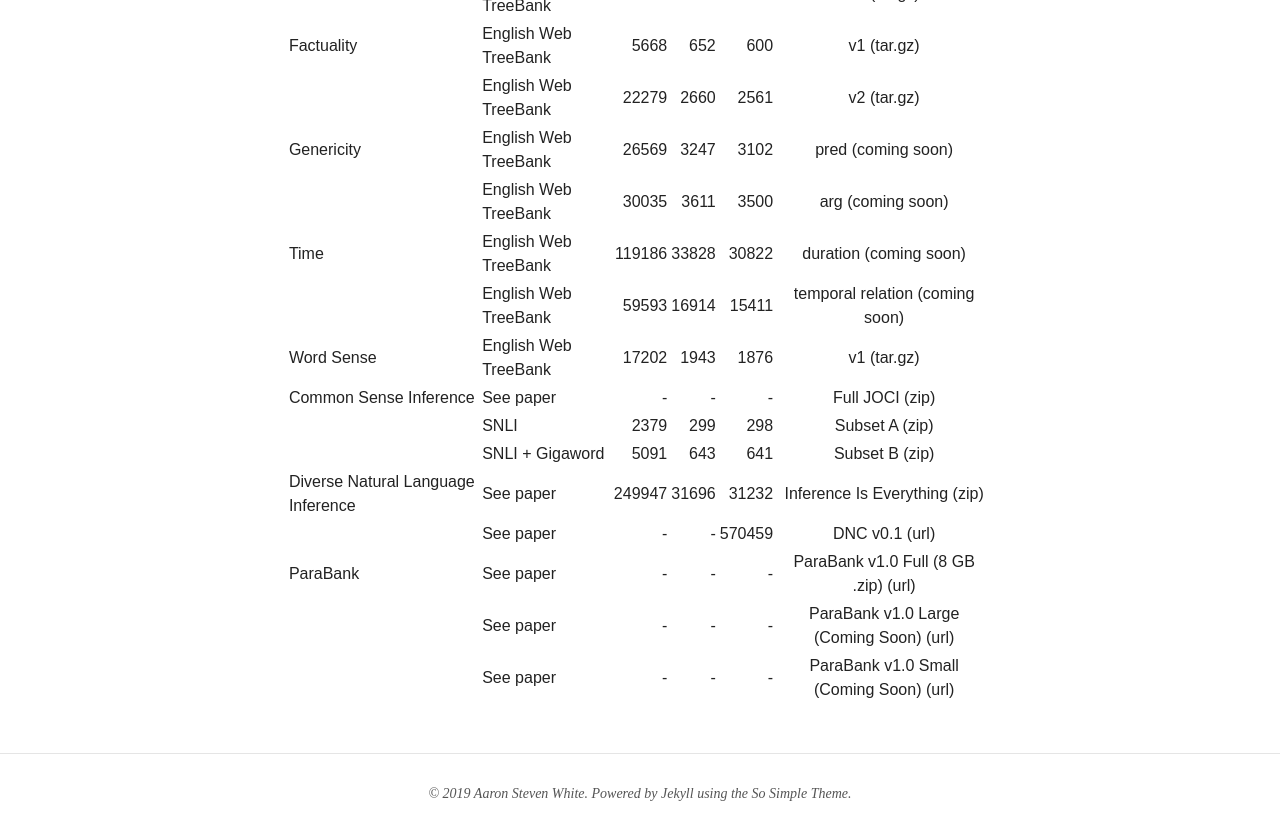
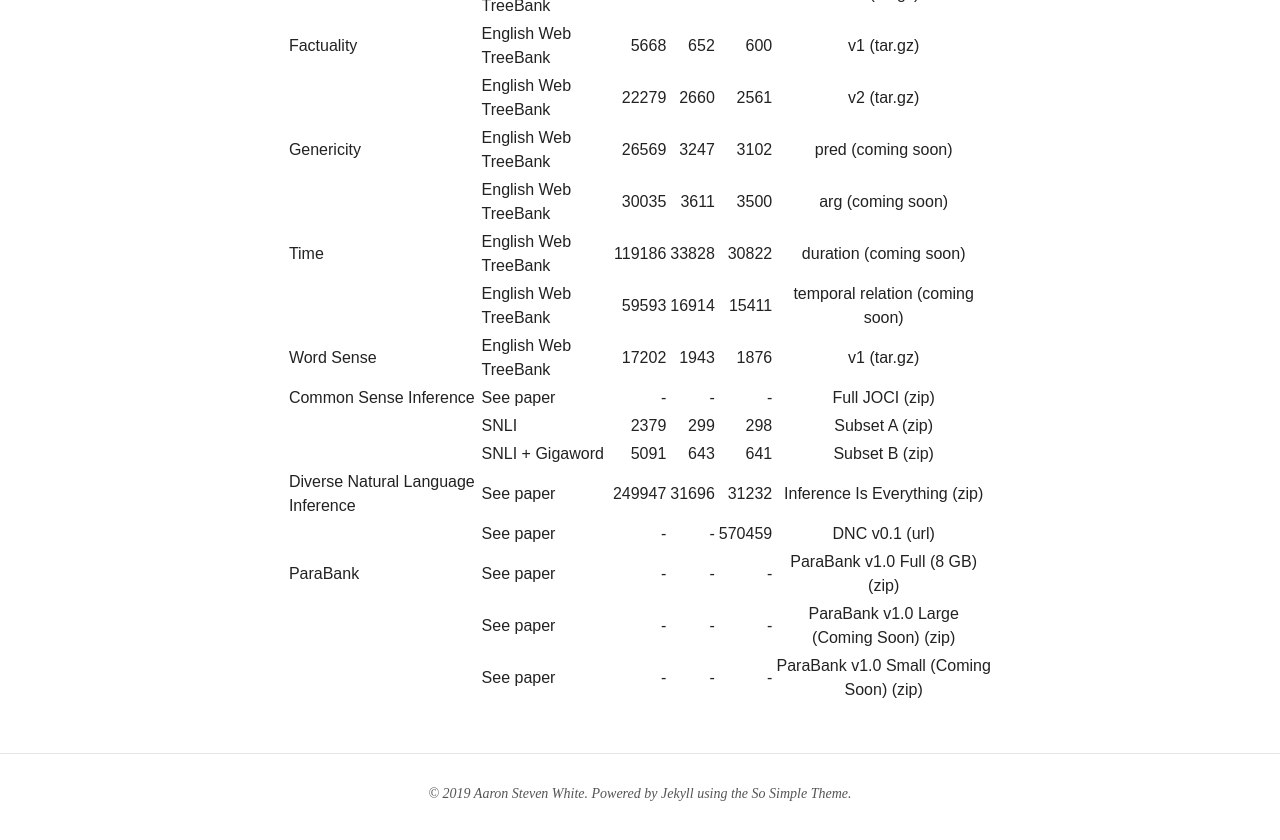
Before and after one commit to decompositional-semantics-initiative/decompositional-semantics-initiative.github.io, a Jekyll site: the page built from data/index.md, in a window 1280 px wide and 900 px high, scrolled down 661 px. Shown: the top 840 px of the window. Built offline with Jekyll 4.4.1, drawn with Linux system fonts in a browser that asks for light colours; nearby versions of some CDN libraries.

Commit message:
Update projects.yml

```diff
--- a/_data/projects.yml
+++ b/_data/projects.yml
@@ -148,22 +148,22 @@ parabank:
   title: ParaBank
   url: parabank/
   datasets:
-    - name: ParaBank v1.0 Full (8 GB .zip)
-      filetype: url
+    - name: ParaBank v1.0 Full (8 GB)
+      filetype: zip
       corpus: See paper
       url: http://cs.jhu.edu/~vandurme/data/parabank-1.0-full.zip
       trainsize: "-"
       devsize: "-"
       testsize: "-"
     - name: ParaBank v1.0 Large (Coming Soon)
-      filetype: url
+      filetype: zip
       corpus: See paper
       url: TBD
       trainsize: "-"
       devsize: "-"
       testsize: "-"
     - name: ParaBank v1.0 Small (Coming Soon)
-      filetype: url
+      filetype: zip
       corpus: See paper
       url: TBD
       trainsize: "-"
```
